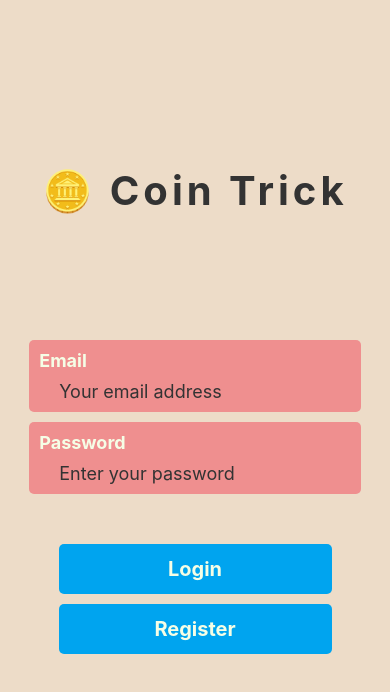
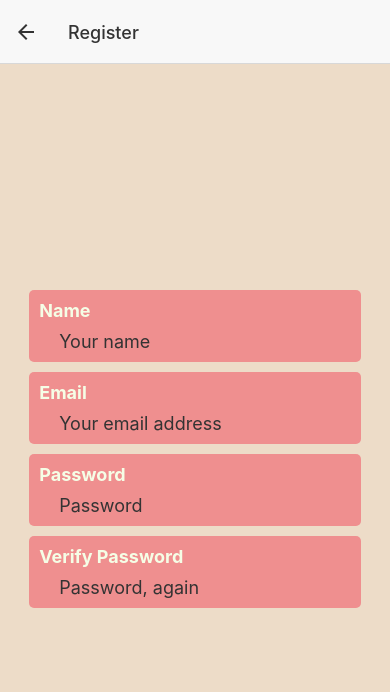
Before and after one commit to hasitheyepax/SimpleContactRNTS, a React Native app: screen /REGISTER in a window 390 px wide. Shown: the top 692 px of the page. Built offline with nearby package versions, Linux system fonts and the light colour scheme.

Commit message:
[feat] register screen with navigation added

```diff
--- /dev/null
+++ b/src/components/button/Button.tsx
@@ -0,0 +1,46 @@
+import { FC, useContext } from "react";
+import ThemeContext from "../../contexts/ThemeContext";
+import { Theme } from "../../config/colors";
+import { StyleSheet, Pressable, Text } from "react-native";
+
+interface buttonProps {
+  label: string;
+  onPress: Function;
+}
+
+const Button: FC<buttonProps> = (props): JSX.Element => {
+  const { label, onPress } = props;
+
+  const { theme } = useContext(ThemeContext);
+  const styles = themeStyles(theme);
+
+  return (
+    <Pressable
+      onPress={() => onPress()}
+      style={styles.button}
+      android_ripple={{
+        color: theme.colors.card,
+      }}
+    >
+      <Text style={styles.buttonText}>{label}</Text>
+    </Pressable>
+  );
+};
+
+const themeStyles = (theme: Theme) =>
+  StyleSheet.create({
+    button: {
+      backgroundColor: theme.colors.buttonBody,
+      alignItems: "center",
+      justifyContent: "center",
+      height: 50,
+      borderRadius: theme.borderRadius,
+    },
+    buttonText: {
+      fontSize: 20,
+      fontWeight: "700",
+      color: theme.colors.labelText,
+    },
+  });
+
+export default Button;
--- a/src/components/index.ts
+++ b/src/components/index.ts
@@ -1,4 +1,5 @@
 import InputField from "./inputField/InputField";
 import HideKeyboard from "./hideKeyboard/HideKeyboard";
+import Button from "./button/Button";
 
-export { InputField, HideKeyboard };
+export { InputField, HideKeyboard, Button };
--- a/src/components/inputField/InputField.tsx
+++ b/src/components/inputField/InputField.tsx
@@ -1,6 +1,6 @@
 import React, { FC, useContext } from "react";
 import { View, Text, TextInput, StyleSheet } from "react-native";
-import { ColorsType, Theme } from "../../config/index";
+import { Theme } from "../../config/colors";
 import ThemeContext from "../../contexts/ThemeContext";
 
 interface inputFieldProps {
--- a/src/config/colors.ts
+++ b/src/config/colors.ts
@@ -13,6 +13,7 @@ export type ColorsType = {
   text: string;
   labelText: string;
   buttonBody: string;
+  navigatorHeaderBackground: string;
 };
 
 const darkTheme: Theme = {
@@ -24,7 +25,8 @@ const darkTheme: Theme = {
     card: "#ff6900",
     text: "#f8f8f8",
     labelText: "#f5fee6",
-    buttonBody: "#00a4ef",
+    buttonBody: "#0032d6",
+    navigatorHeaderBackground: "#0032d6",
   },
   borderRadius: 5,
   verticalMargin: 10,
@@ -40,6 +42,7 @@ const lightTheme: Theme = {
     text: "#333",
     labelText: "#f5fee6",
     buttonBody: "#00a4ef",
+    navigatorHeaderBackground: "#f8f8f8",
   },
   borderRadius: 5,
   verticalMargin: 10,
--- a/src/config/index.ts
+++ b/src/config/index.ts
@@ -4,6 +4,7 @@ enum navigationScreens {
   LOGIN = "LOGIN",
   RATE = "RATE",
   SELECTOR = "SELECTOR",
+  REGISTER = "REGISTER",
 }
 
 export { lightTheme, darkTheme, navigationScreens };
--- a/src/contexts/ThemeContext.ts
+++ b/src/contexts/ThemeContext.ts
@@ -1,5 +1,5 @@
 import { createContext } from "react";
-import { lightTheme, Theme } from "../config";
+import { lightTheme, Theme } from "../config/colors";
 
 export type ThemeContext = {
   theme: Theme;
--- a/src/navigation/AuthNavigator.tsx
+++ b/src/navigation/AuthNavigator.tsx
@@ -2,15 +2,27 @@ import {
   createNativeStackNavigator,
   NativeStackNavigationOptions,
 } from "@react-navigation/native-stack";
-import { FC } from "react";
+import { FC, useContext } from "react";
 import { navigationScreens } from "../config";
-import { Login } from "../screens";
+import { Login, Register } from "../screens";
+import { AuthStackParamsList } from "./Types";
+import ThemeContext from "../contexts/ThemeContext";
 
-const Stack = createNativeStackNavigator();
+const Stack = createNativeStackNavigator<AuthStackParamsList>();
 
 const AuthNavigator: FC = (): JSX.Element => {
-  const screenOptions: NativeStackNavigationOptions = {
+  const { theme } = useContext(ThemeContext);
+
+  const defaultScreenOptions: NativeStackNavigationOptions = {
     headerShown: false,
+  };
+
+  const registerScreenOptions: NativeStackNavigationOptions = {
+    title: "Register",
+    headerTintColor: theme.colors.text,
+    headerStyle: {
+      backgroundColor: theme.colors.navigatorHeaderBackground,
+    },
   };
 
   return (
@@ -18,7 +30,12 @@ const AuthNavigator: FC = (): JSX.Element => {
       <Stack.Screen
         name={navigationScreens.LOGIN}
         component={Login}
-        options={screenOptions}
+        options={defaultScreenOptions}
+      />
+      <Stack.Screen
+        name={navigationScreens.REGISTER}
+        component={Register}
+        options={registerScreenOptions}
       />
     </Stack.Navigator>
   );
--- /dev/null
+++ b/src/navigation/Types.ts
@@ -0,0 +1,4 @@
+export type AuthStackParamsList = {
+  LOGIN: undefined;
+  REGISTER: undefined;
+};
--- a/src/screens/index.ts
+++ b/src/screens/index.ts
@@ -1,5 +1,6 @@
 import CoinSelector from "./coinSelector/CoinSelector";
 import Login from "./login/Login";
 import Rate from "./rate/Rate";
+import Register from "./register/Register";
 
-export { CoinSelector, Login, Rate };
+export { CoinSelector, Login, Rate, Register };
--- a/src/screens/login/Login.tsx
+++ b/src/screens/login/Login.tsx
@@ -3,24 +3,28 @@ import {
   View,
   Text,
   StyleSheet,
-  Button,
   KeyboardAvoidingView,
   Platform,
   Pressable,
 } from "react-native";
 import * as yup from "yup";
 import { useFormik } from "formik";
-import { InputField } from "../../components";
+import { InputField, Button } from "../../components";
 import ThemeContext from "../../contexts/ThemeContext";
 import { Theme } from "../../config/colors";
 import { HideKeyboard } from "../../components";
+import { NativeStackScreenProps } from "@react-navigation/native-stack";
+import { AuthStackParamsList } from "../../navigation/Types";
 
 const validationSchema = yup.object({
   email: yup.string().email().required("An email is needed"),
   password: yup.string().required("A password is needed"),
 });
 
-const Login: FC = (): JSX.Element => {
+const Login: FC<NativeStackScreenProps<AuthStackParamsList, "LOGIN">> = (
+  props
+): JSX.Element => {
+  const { navigation } = props;
   const { theme } = useContext(ThemeContext);
   const styles = themeStyles(theme);
 
@@ -30,15 +34,15 @@ const Login: FC = (): JSX.Element => {
       password: "",
     },
     validationSchema,
+    validateOnChange: true,
+    validateOnMount: false,
     onSubmit: (values) => {
       console.log(values);
     },
-    validateOnChange: true,
-    validateOnMount: false,
   });
 
   const handleRegisterPress: Function = () => {
-    console.log("Navigate to register from here");
+    navigation.navigate("REGISTER");
   };
 
   return (
@@ -70,25 +74,9 @@ const Login: FC = (): JSX.Element => {
           />
         </KeyboardAvoidingView>
         <View style={styles.buttonContainer}>
-          <Pressable
-            onPress={formik.handleSubmit}
-            style={styles.button}
-            android_ripple={{
-              color: theme.colors.card,
-            }}
-          >
-            <Text style={styles.buttonText}>{"Login"}</Text>
-          </Pressable>
+          <Button label={"Login"} onPress={formik.handleSubmit} />
           <View style={styles.margin} />
-          <Pressable
-            onPress={() => handleRegisterPress()}
-            style={styles.button}
-            android_ripple={{
-              color: theme.colors.card,
-            }}
-          >
-            <Text style={styles.buttonText}>{"Register"}</Text>
-          </Pressable>
+          <Button label={"Register"} onPress={handleRegisterPress} />
         </View>
       </View>
     </HideKeyboard>
@@ -123,18 +111,6 @@ const themeStyles = (theme: Theme) =>
       flex: 2,
       width: "70%",
     },
-    button: {
-      backgroundColor: theme.colors.buttonBody,
-      alignItems: "center",
-      justifyContent: "center",
-      height: 50,
-      borderRadius: theme.borderRadius,
-    },
-    buttonText: {
-      fontSize: 20,
-      fontWeight: "700",
-      color: theme.colors.labelText,
-    },
     margin: {
       height: theme.verticalMargin,
     },
--- /dev/null
+++ b/src/screens/register/Register.tsx
@@ -0,0 +1,92 @@
+import { FC, useContext } from "react";
+import { StyleSheet, Text, View } from "react-native";
+import ThemeContext from "../../contexts/ThemeContext";
+import { Theme } from "../../config/colors";
+import { InputField } from "../../components";
+import * as yup from "yup";
+import { useFormik } from "formik";
+
+const validationSchema = yup.object({
+  name: yup.string().required("Name is required"),
+  email: yup.string().email().required("Email is required"),
+  password: yup.string().required("Password is required"),
+  passwordVerify: yup.string().required("Re-enter the password here"),
+});
+
+const Register: FC = (): JSX.Element => {
+  const { theme } = useContext(ThemeContext);
+  const styles = themeStyles(theme);
+
+  const formik = useFormik({
+    initialValues: {
+      name: "",
+      email: "",
+      password: "",
+      passwordVerify: "",
+    },
+    validationSchema,
+    validateOnMount: false,
+    validateOnChange: false,
+    onSubmit: (values) => {
+      console.log(values);
+    },
+  });
+
+  return (
+    <View style={styles.container}>
+      <View style={styles.inputContainer}>
+        <InputField
+          label={"Name"}
+          value={formik.values.name}
+          isPassword={false}
+          onChangeText={formik.handleChange("name")}
+          placeholder={"Your name"}
+          error={formik.errors.name}
+        />
+        <InputField
+          label={"Email"}
+          value={formik.values.email}
+          isPassword={false}
+          onChangeText={formik.handleChange("email")}
+          placeholder={"Your email address"}
+          error={formik.errors.email}
+        />
+        <InputField
+          label={"Password"}
+          value={formik.values.password}
+          isPassword={false}
+          onChangeText={formik.handleChange("password")}
+          placeholder={"Password"}
+          error={formik.errors.password}
+        />
+        <InputField
+          label={"Verify Password"}
+          value={formik.values.passwordVerify}
+          isPassword={false}
+          onChangeText={formik.handleChange("passwordVerify")}
+          placeholder={"Password, again"}
+          error={formik.errors.passwordVerify}
+        />
+      </View>
+    </View>
+  );
+};
+
+const themeStyles = (theme: Theme) =>
+  StyleSheet.create({
+    container: {
+      flex: 1,
+      justifyContent: "center",
+      alignItems: "center",
+      backgroundColor: theme.colors.background,
+    },
+    inputContainer: {
+      width: "85%",
+    },
+    headerText: {
+      color: theme.colors.text,
+      fontSize: 24,
+    },
+  });
+
+export default Register;
```
